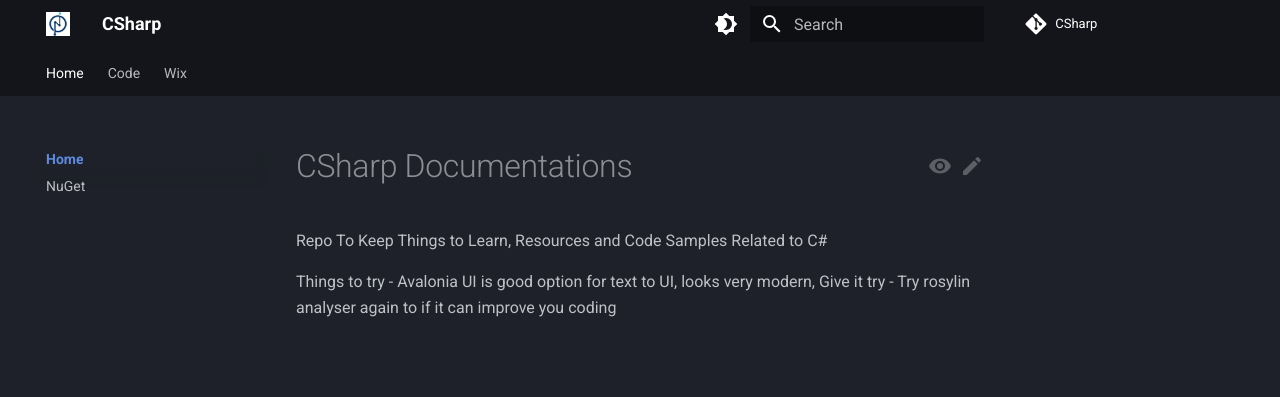
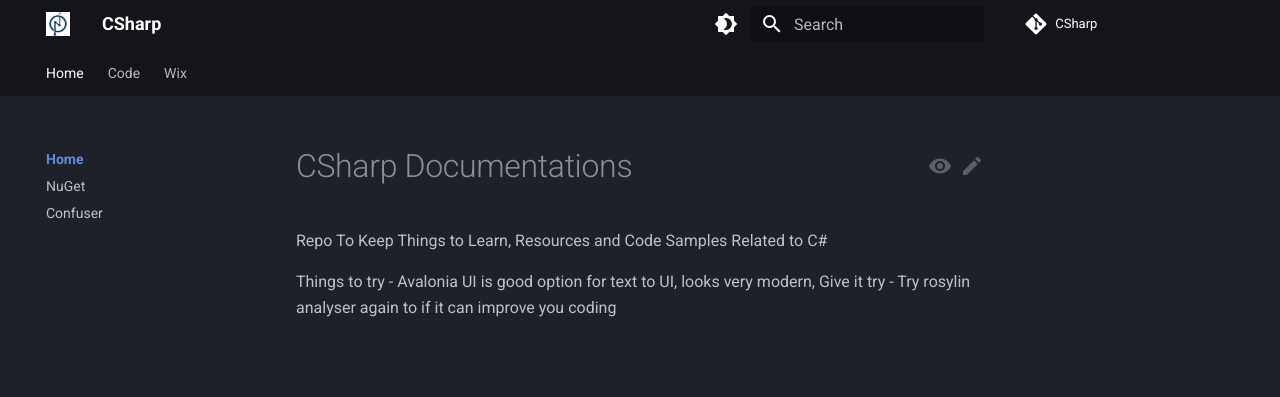
Before and after one commit to NodesAutomations/CSharp, an MkDocs documentation site: the page built from docs/index.md, in a window 1280 px wide. Shown: the top 397 px of the page. Built offline with MkDocs 1.6.1 and Material for MkDocs 9.7.7, drawn with Linux system fonts in a browser that asks for light colours; comment, search, counter and statistics services are not loaded.

Commit message:
Confuser added

```diff
--- a/mkdocs.yml
+++ b/mkdocs.yml
@@ -11,7 +11,8 @@ edit_uri: edit/main/docs/
 nav:
   - Home:
     - index.md
-    - NuGet: NuGet.md
+    - NuGet.md
+    - Confuser.md
   - Code:
     - Code/Access Modifiers.md
     - Code/Array.md
```
Also changed, not shown: docs/Confuser.md (renamed from Confuser/Basics.md).
